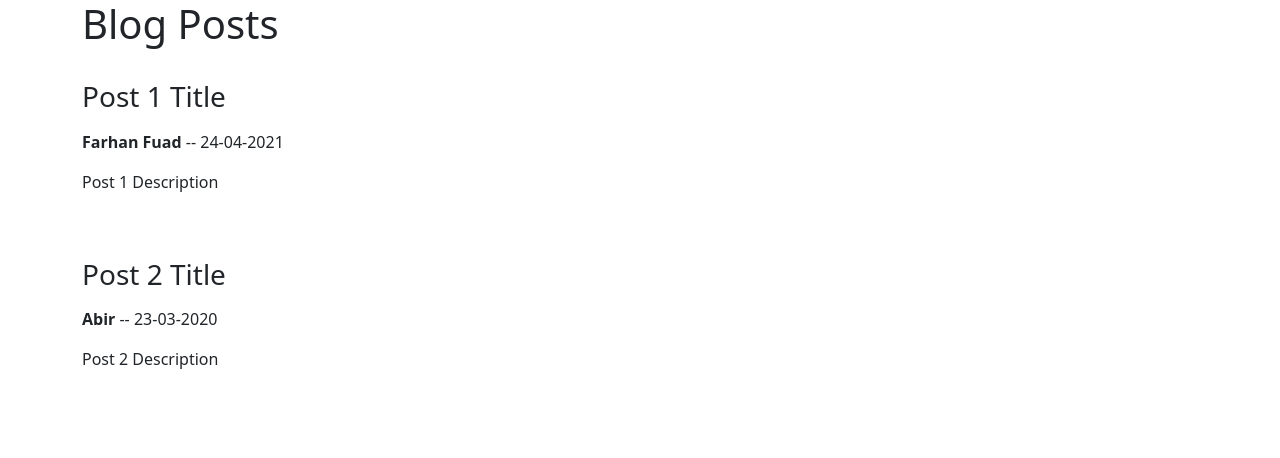
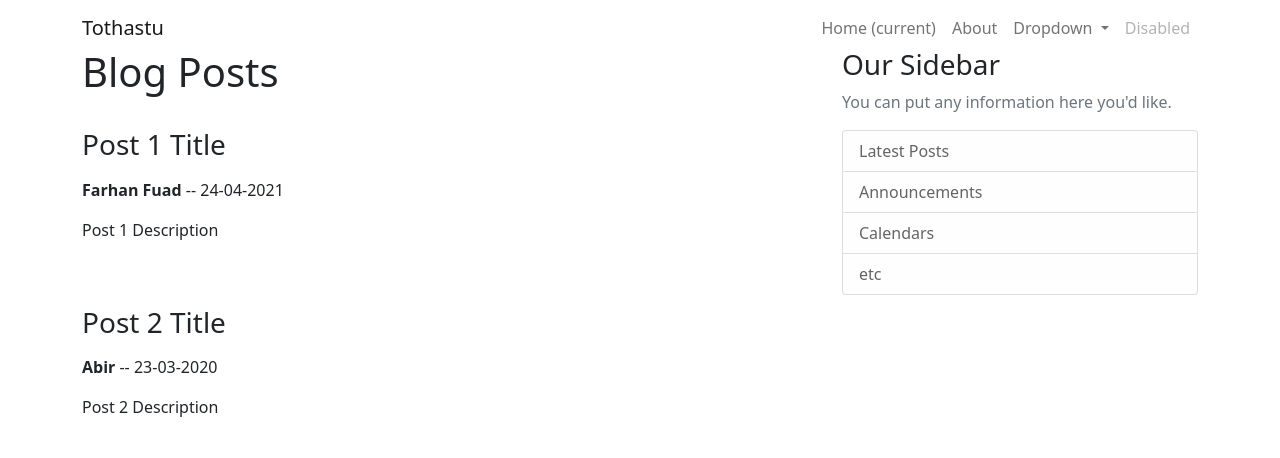
Before and after one commit to farhanfuadabir/tothastu, a Django app: page / in a window 1280 px wide. Shown: the top 458 px of the page. Run offline with Django 3.2, Linux system fonts and the light colour scheme.

Commit message:
Add navbar

```diff
--- a/tothastu_project/blog/templates/blog/base.html
+++ b/tothastu_project/blog/templates/blog/base.html
@@ -1,3 +1,5 @@
+{% load static %}
+
 <!DOCTYPE html>
 <html lang="en">
 <head>
@@ -6,15 +8,47 @@
     <meta name="viewport" content="width=device-width, initial-scale=1.0">
     <link href="https://cdn.jsdelivr.net/npm/bootstrap@5.0.1/dist/css/bootstrap.min.css" rel="stylesheet"
         integrity="sha384-+0n0xVW2eSR5OomGNYDnhzAbDsOXxcvSN1TPprVMTNDbiYZCxYbOOl7+AMvyTG2x" crossorigin="anonymous">
+    <link rel="preconnect" href="https://fonts.gstatic.com">
+    <link
+        href="https://fonts.googleapis.com/css2?family=Comfortaa:wght@300;600&family=Oswald:wght@300;400&family=Pacifico&family=Roboto&display=swap"
+        rel="stylesheet"><link rel="stylesheet" type="text/css" href="{% static 'blog/style.css' %}">
     <title>Tothastu</title>
 </head>
 <body>
-    <div class="container">
-        {% block content %}{% endblock %}
-    </div>
+    <header class="site-header">
+        {% include "blog/navbar.html" %}
+    </header>
 
-    <script src="https://cdn.jsdelivr.net/npm/bootstrap@5.0.1/dist/js/bootstrap.bundle.min.js"
+    <main role="main" class="container">
+        <div class="row">
+            <div class="col-md-8">
+                {% block content %}{% endblock %}
+            </div>
+            <div class="col-md-4">
+                <div class="content-section">
+                    <h3>Our Sidebar</h3>
+                    <p class='text-muted'>You can put any information here you'd like.
+                    <ul class="list-group">
+                        <li class="list-group-item list-group-item-light">Latest Posts</li>
+                        <li class="list-group-item list-group-item-light">Announcements</li>
+                        <li class="list-group-item list-group-item-light">Calendars</li>
+                        <li class="list-group-item list-group-item-light">etc</li>
+                    </ul>
+                    </p>
+                </div>
+            </div>
+        </div>
+    </main>
+
+    <script src="https://cdn.jsdelivr.net/npm/@popperjs/core@2.9.2/dist/umd/popper.min.js"
+        integrity="sha384-IQsoLXl5PILFhosVNubq5LC7Qb9DXgDA9i+tQ8Zj3iwWAwPtgFTxbJ8NT4GN1R8p"
+        crossorigin="anonymous"></script>
+    <script src="https://cdn.jsdelivr.net/npm/bootstrap@5.0.1/dist/js/bootstrap.min.js"
+        integrity="sha384-Atwg2Pkwv9vp0ygtn1JAojH0nYbwNJLPhwyoVbhoPwBhjQPR5VtM2+xf0Uwh9KtT"
+        crossorigin="anonymous"></script>
+
+    <!-- <script src="https://cdn.jsdelivr.net/npm/bootstrap@5.0.1/dist/js/bootstrap.bundle.min.js"
         integrity="sha384-gtEjrD/SeCtmISkJkNUaaKMoLD0//ElJ19smozuHV6z3Iehds+3Ulb9Bn9Plx0x4"
-        crossorigin="anonymous"></script>
+        crossorigin="anonymous"></script> -->
 </body>
 </html>
--- /dev/null
+++ b/tothastu_project/blog/templates/blog/navbar.html
@@ -0,0 +1,39 @@
+<nav class="navbar fixed-top navbar-expand-lg navbar-light bg-steel">
+    <div class="container">
+        <a class="navbar-brand" href="#">Tothastu</a>
+        <div class="float-right">
+            <button class="navbar-toggler" type="button" data-toggle="collapse" data-target="#navbarSupportedContent"
+                aria-controls="navbarSupportedContent" aria-expanded="false" aria-label="Toggle navigation">
+                <span class="navbar-toggler-icon"></span>
+            </button>
+
+            <div class="collapse navbar-collapse" id="navbarSupportedContent">
+                <ul class="navbar-nav mr-auto">
+                    <li class="nav-item active">
+                        <a class="nav-link" href="#">Home <span class="sr-only">(current)</span></a>
+                    </li>
+                    <li class="nav-item">
+                        <a class="nav-link" href="blog/about.html">About</a>
+                    </li>
+                    <li class="nav-item dropdown">
+                        <a class="nav-link dropdown-toggle" href="#" id="navbarDropdown" role="button" data-toggle="dropdown"
+                            aria-haspopup="true" aria-expanded="false">
+                            Dropdown
+                        </a>
+                        <div class="dropdown-menu" aria-labelledby="navbarDropdown">
+                            <a class="dropdown-item" href="#">Action</a>
+                            <a class="dropdown-item" href="#">Another action</a>
+                            <div class="dropdown-divider"></div>
+                            <a class="dropdown-item" href="#">Something else here</a>
+                        </div>
+                    </li>
+                    <li class="nav-item">
+                        <a class="nav-link disabled" href="#">Disabled</a>
+                    </li>
+                </ul>
+            </div>
+        </div>
+    </div>
+</nav>
+<br>
+<br>
```
